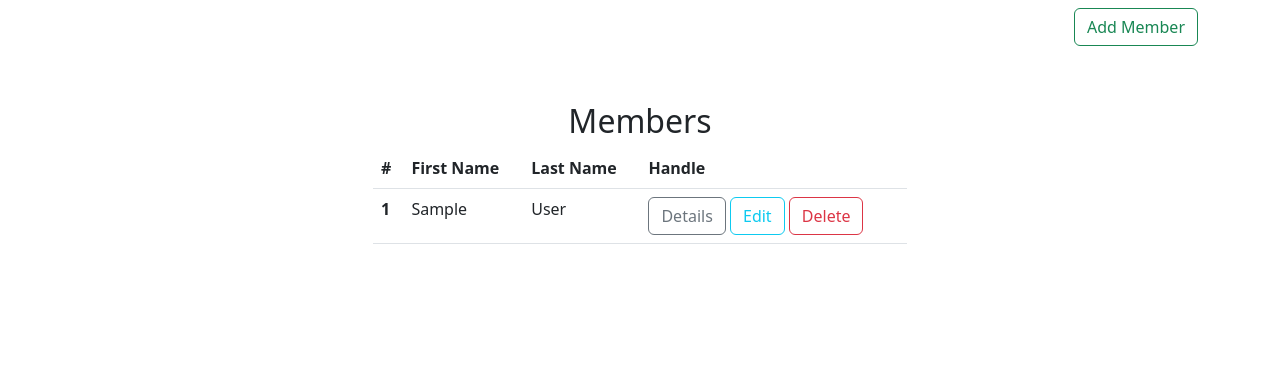
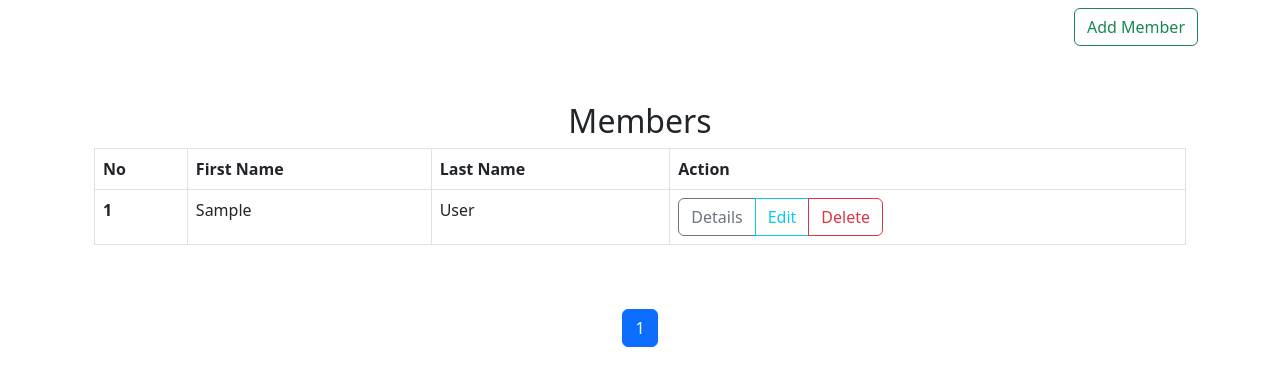
Before and after one commit to vdtheone/My_Tennis_Club, a Django app: page /members/ in a window 1280 px wide. Shown: the part 56-442 px from the top of the page. Run offline with Django 4.2, Linux system fonts and the light colour scheme; tables that the repository leaves empty hold one stand-in row (values such as "Sample post"); some libraries are stand-ins or nearby versions.

Commit message:
add pagination

```diff
--- a/my_tennis_club/members/templates/all_members.html
+++ b/my_tennis_club/members/templates/all_members.html
@@ -6,7 +6,6 @@
 
 {% block content %}
   <div class="mycard d-flex justify-content-end">
-    {% comment %} <a type="button" class="btn btn-outline-primary my-2" href="add_member">Add Member</a> {% endcomment %}
     <a type="button" class="btn btn-outline-success my-2" href="add_new_member">Add Member</a>
   </div>
 
@@ -17,14 +16,15 @@
         <h2>Members</h2>
       </div>
       <div class="row">
-        <div class="col-md-6 mx-auto">
-          <table class="table">
+        <div class="col-md-12">
+          <div class="table-responsive">
+            <table class="table table-bordered">
               <thead>
                 <tr>
-                <th scope="col">#</th>
+                  <th scope="col">No</th>
                   <th scope="col">First Name</th>
                   <th scope="col">Last Name</th>
-                <th scope="col">Handle</th>
+                  <th scope="col">Action</th>
                 </tr>
               </thead>
               <tbody>
@@ -34,9 +34,11 @@
                     <td>{{ x.first_name|capfirst }}</td>
                     <td>{{ x.last_name|capfirst }}</td>
                     <td>
+                      <div class="btn-group" role="group">
                         <a type="button" class="btn btn-outline-secondary" href="details/{{ x.slug }}">Details</a>
                         <a type="button" class="btn btn-outline-info" href="edit/{{ x.id }}">Edit</a>
                         <a type="button" class="btn btn-outline-danger" href="delete/{{ x.id }}">Delete</a>
+                      </div>
                     </td>
                   </tr>
                 {% endfor %}
@@ -45,5 +47,28 @@
           </div>
         </div>
       </div>
+    </div>
   </section>
+
+  <!-- Pagination -->
+  <div class="container">
+    <div class="d-flex justify-content-center">
+      <ul class="pagination">
+        {% if mymembers.has_previous %}
+          <li class="page-item"><a class="page-link" href="?page=1">First</a></li>
+          <li class="page-item"><a class="page-link" href="?page={{ mymembers.previous_page_number }}">Previous</a></li>
+        {% endif %}
+        {% for page in mymembers.paginator.page_range %}
+          <li class="page-item {% if page == mymembers.number %}active{% endif %}">
+            <a class="page-link" href="?page={{ page }}">{{ page }}</a>
+          </li>
+        {% endfor %}
+        {% if mymembers.has_next %}
+          <li class="page-item"><a class="page-link" href="?page={{ mymembers.next_page_number }}">Next</a></li>
+          <li class="page-item"><a class="page-link" href="?page={{ mymembers.paginator.num_pages }}">Last</a></li>
+        {% endif %}
+      </ul>
+    </div>
+  </div>
+</div>
 {% endblock %}
```
Lines whose indentation alone changed are shown as unchanged.
